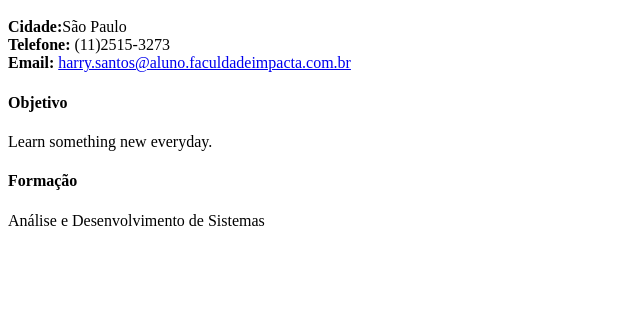
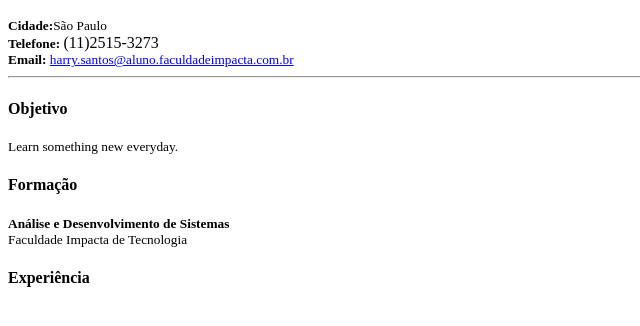
Before and after one commit to HarryCSantos/ProgramadorBr, a plain HTML site: page desafio-currículo.html in a window 1280 px wide. Shown: the part 48-374 px from the top of the page, without its empty margins (0-640 px from the left). Drawn offline with Linux system fonts and the light colour scheme.

Commit message:
correção

```diff
--- a/desafio-currículo.html
+++ b/desafio-currículo.html
@@ -6,16 +6,24 @@
 <head>
 	<body>
 
-<strong>Cidade:</strong>São Paulo<br>
-<strong>Telefone: </strong>(11)2515-3273<br>
-<strong>Email: </strong>
-<a href="mailto:harry.santos@aluno.faculdadeimpacta.com.br>">harry.santos@aluno.faculdadeimpacta.com.br</a>
-<br>
+<small><strong>Cidade:</strong>São Paulo</small><br>
+<small><strong>Telefone: </strong></small>(11)2515-3273<br>
+<small><strong>Email: </strong></strong>
+<a href="mailto:harry.santos@aluno.faculdadeimpacta.com.br>">harry.santos@aluno.faculdadeimpacta.com.br</a></small>
+
+<hr>
+
 <h4>Objetivo</h4>
-<p>Learn something new everyday.</p>
+<small>Learn something new everyday.</small>
+
 
 <h4>Formação</h4>
-<p>Análise e Desenvolvimento de Sistemas</p>
+
+<small><strong>Análise e Desenvolvimento de Sistemas</strong></small>
+<br>
+<small>Faculdade Impacta de Tecnologia</small>
+
+<h4>Experiência</h4>
 
 
 	</body>
```
